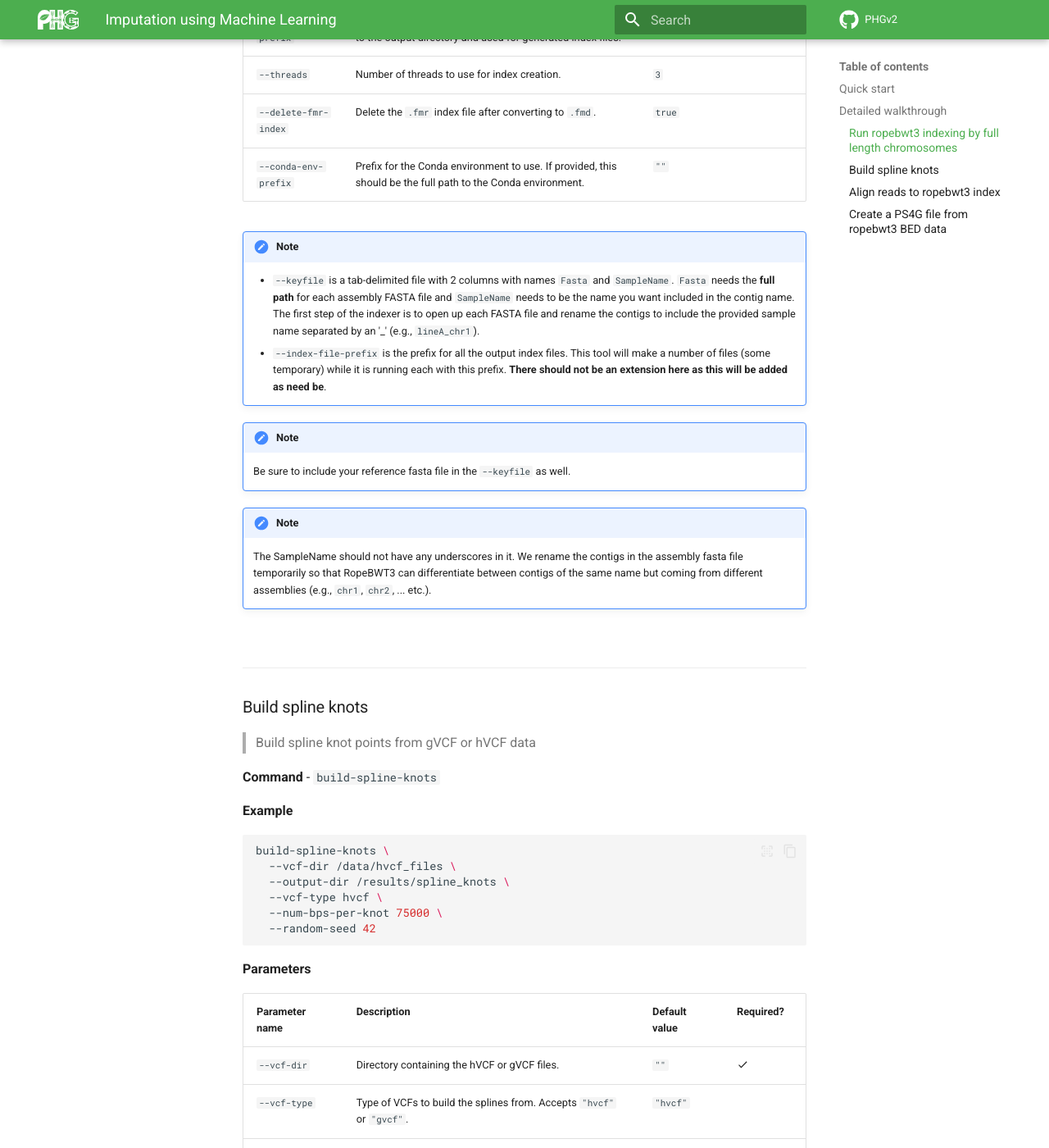
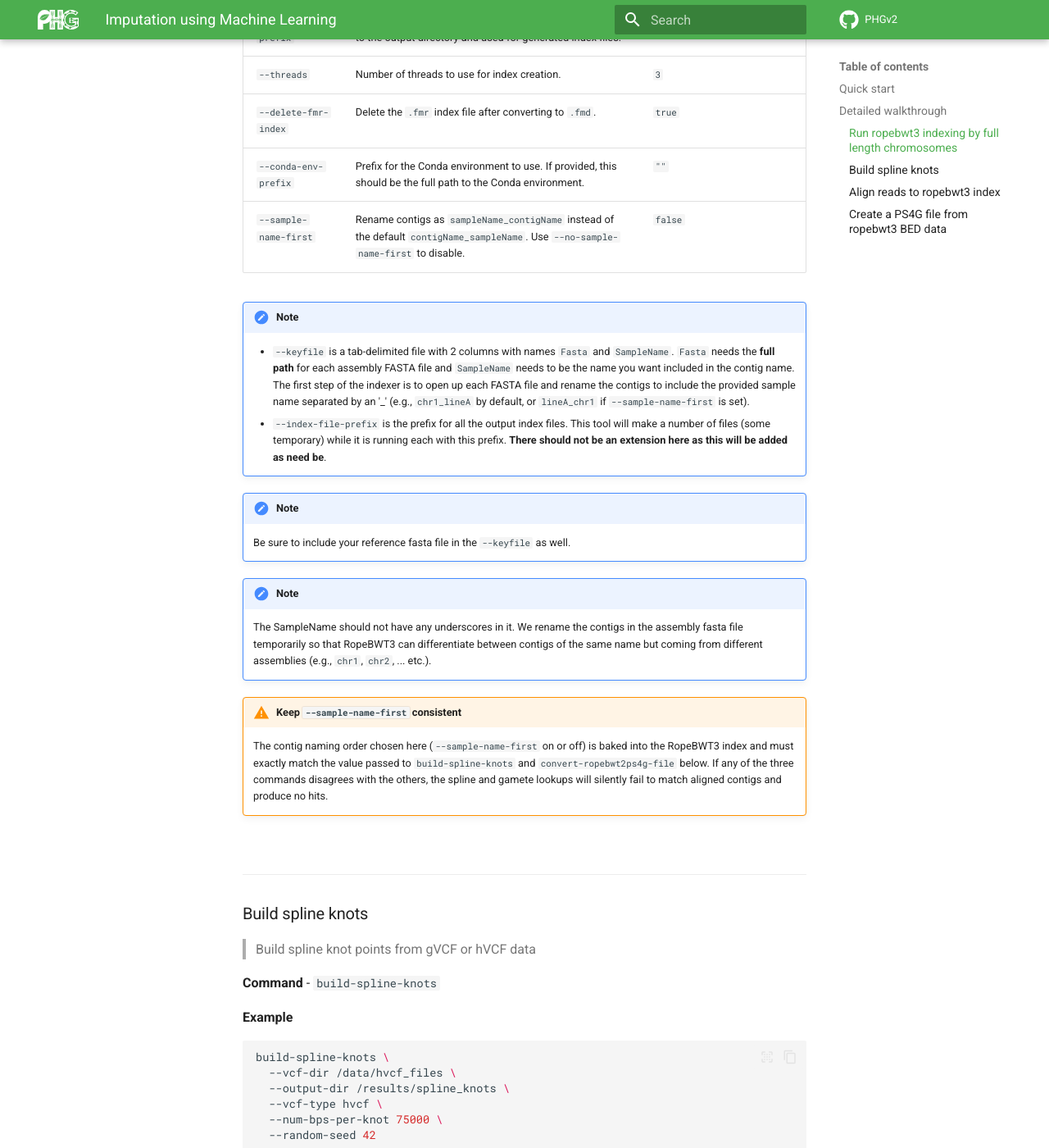
Before and after one commit to maize-genetics/phg_v2, an MkDocs documentation site: the page built from docs/imputation_ml.md, in a window 1280 px wide and 1400 px high, scrolled down 2379 px. Shown: the whole window at 82% size. Built offline with MkDocs 1.6.1 and Material for MkDocs 9.7.7, drawn with Linux system fonts in a browser that asks for light colours; comment, search, counter and statistics services are not loaded; some of the changed text lies outside the part shown.

Commit message:
Updating documentation

```diff
--- a/docs/imputation_ml.md
+++ b/docs/imputation_ml.md
@@ -102,6 +102,7 @@ phg rope-bwt-chr-index \
 | `--threads`           | Number of threads to use for index creation.                                                                                                              | `3`           |                  |
 | `--delete-fmr-index`  | Delete the `.fmr` index file after converting to `.fmd`.                                                                                                  | `true`        |                  |
 | `--conda-env-prefix`  | Prefix for the Conda environment to use. If provided, this should be the full path to the Conda environment.                                              | `""`          |                  |
+| `--sample-name-first` | Rename contigs as `sampleName_contigName` instead of the default `contigName_sampleName`. Use `--no-sample-name-first` to disable.                        | `false`       |                  |
 
 !!! note
     * `--keyfile` is a tab-delimited file with 2 columns with names
@@ -109,7 +110,8 @@ phg rope-bwt-chr-index \
     assembly FASTA file and `SampleName` needs to be the name you want
     included in the contig name. The first step of the indexer is to
     open up each FASTA file and rename the contigs to include the
-    provided sample name separated by an '_' (e.g., `lineA_chr1`).
+    provided sample name separated by an '_' (e.g., `chr1_lineA` by
+    default, or `lineA_chr1` if `--sample-name-first` is set).
     * `--index-file-prefix` is the prefix for all the output index files.
     This tool will make a number of files (some temporary) while it is
     running each with this prefix. **There should not be an extension
@@ -125,6 +127,13 @@ phg rope-bwt-chr-index \
     differentiate between contigs of the same name but coming from
     different assemblies (e.g., `chr1`, `chr2`, ... etc.).
 
+!!! warning "Keep `--sample-name-first` consistent"
+    The contig naming order chosen here (`--sample-name-first` on or off)
+    is baked into the RopeBWT3 index and must exactly match the value
+    passed to `build-spline-knots` and `convert-ropebwt2ps4g-file` below.
+    If any of the three commands disagrees with the others, the spline
+    and gamete lookups will silently fail to match aligned contigs and
+    produce no hits.
 
 <br>
 <hr/>
@@ -158,6 +167,7 @@ build-spline-knots \
 | `--num-bps-per-knot` | Maximum number of base pairs per knot for each contig’s spline. The actual number may be lower if a contig has fewer bases.                                                               | `50000`       |                  |
 | `--contig-list`      | Comma-separated list of chromosomes to include in spline generation. If not provided, all chromosomes will be included.                                                                    | `""`          |                  |
 | `--random-seed`      | Random seed used for downsampling the number of points per chromosome. Ensures reproducibility.                                                                                           | `12345`       |                  |
+| `--sample-name-first` | Build spline knot keys as `sampleName_contigName` instead of the default `contigName_sampleName`. This must match the value used for `rope-bwt-chr-index`.                               | `false`       |                  |
 
 <br>
 <hr/>
@@ -241,6 +251,7 @@ phg convert-ropebwt2-ps4g-file \
 | `--min-mem-length`    | Minimum length of a match (MEM) to be considered for consensus. Shorter MEMs are ignored.                                                                                                                   | `148`         |                  |
 | `--max-num-hits`      | Maximum total number of hits allowed (sum across best MEMs). If a read hits more haplotypes than this, it is ignored.                                                                                       | `50`          |                  |
 | `--sort-positions`    | Sort positions in the resulting PS4G file. Use `--no-sort-positions` to disable.                                                                                                                            | `true`        |                  |
+| `--sample-name-first` | Reconstruct aligned contig names as `sampleName_contigName` instead of the default `contigName_sampleName` when looking up gametes. This must match the value used for `rope-bwt-chr-index` and `build-spline-knots`. | `false`       |                  |
 
 !!! note
     ropebwt3 can hit more than the value provided in the
```
Also changed, not shown: docs/ps4g_specifications.md (+1 -0 lines).
